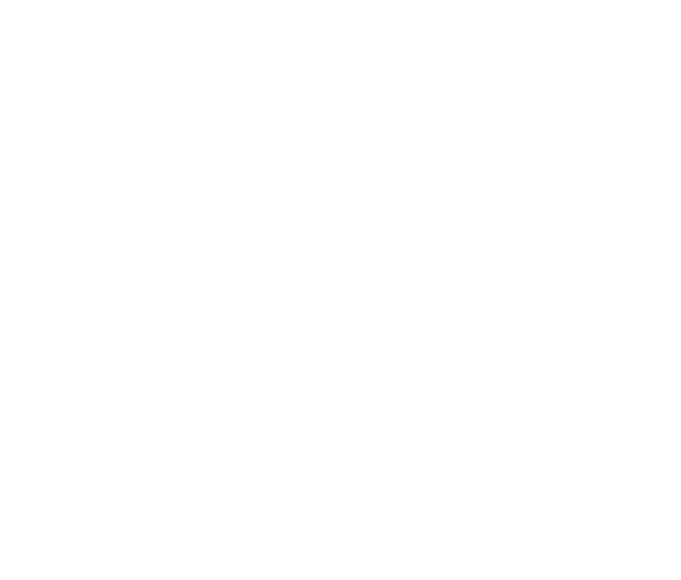
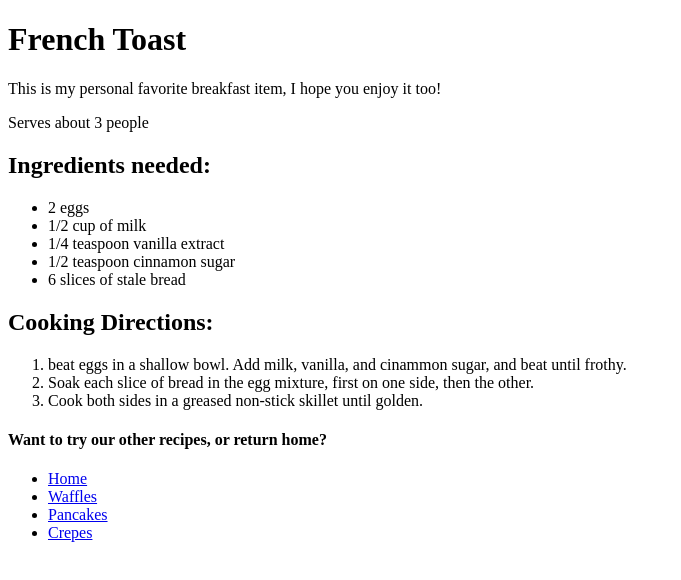
Before and after one commit to tjxyz44-alt/odin-recipes, a plain HTML site: page french-toast.html in a window 1280 px wide. Shown: the whole page, without its empty margins (0-681 px from the left). Drawn offline with Linux system fonts and the light colour scheme.

Commit message:
Change title in index, add to french toast: boiler -plate, headers, lists, links
Finished the french toast page, with ingredients,
cooking directions, and links to other recipes.

```diff
--- a/french-toast.html
+++ b/french-toast.html
@@ -0,0 +1,48 @@
+<!DOCTYPE html>
+<html lang="en">
+<head>
+    <meta charset="UTF-8">
+    <meta name="viewport" content="width=device-width, initial-scale=1.0">
+    <title>French Toast | Tommy's Recipes</title>
+</head>
+<body>
+    <h1>French Toast</h1>
+    <p>This is my personal favorite breakfast item,
+        I hope you enjoy it too!
+    </p>
+    <p>Serves about 3 people</p>
+
+    <h2>Ingredients needed:</h2>
+    <ul>
+        <li>2 eggs</li>
+        <li>1/2 cup of milk</li>
+        <li>1/4 teaspoon vanilla extract</li>
+        <li>1/2 teaspoon cinnamon sugar</li>
+        <li>6 slices of stale bread</li>
+    </ul>
+
+    <h2>Cooking Directions:</h2>
+    <ol>
+        <li>
+            beat eggs in a shallow bowl. Add milk, vanilla,
+            and cinammon sugar, and beat until frothy.
+        </li>
+        <li>
+            Soak each slice of bread in the egg mixture,
+            first on one side, then the other.
+        </li>
+        <li>
+            Cook both sides in a greased non-stick skillet
+            until golden.
+        </li>
+    </ol>
+
+    <h4>Want to try our other recipes, or return home?</h4>
+    <ul>
+        <li><a href="index.html">Home</a></li>
+        <li><a href="waffles.html">Waffles</a></li>
+        <li><a href="pancakes.html">Pancakes</a></li>
+        <li><a href="crepes.html">Crepes</a></li>
+    </ul>
+</body>
+</html>
```
Also changed, not shown: index.html (+1 -1 lines).
